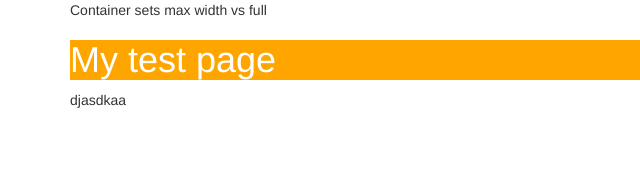
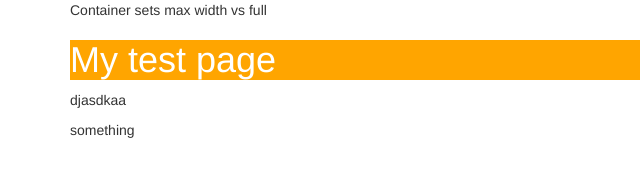
Before and after one commit to stephshea/cdeveninggitlesson, a plain HTML site: page index.html in a window 1280 px wide. Shown: the full height of the page, 0-640 px from the left. Drawn offline with nearby package versions, Linux system fonts and the light colour scheme.

Commit message:
modify index and add scripts.js

```diff
--- a/index.html
+++ b/index.html
@@ -19,6 +19,7 @@
     <div class="container">Container sets max width vs full
     <h1>My test page</h1>
     <p>djasdkaa</p>
+    <p>something</p>
     </div>
 
        <script
--- /dev/null
+++ b/scripts/scripts.js
@@ -0,0 +1 @@
+console.log("hello");
```
